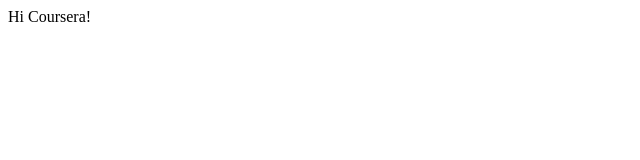
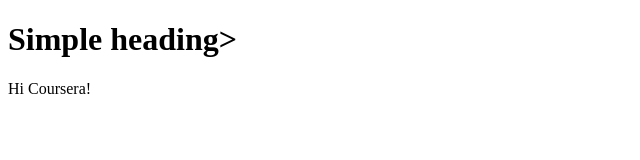
Before and after one commit to nitishnt/coursera-test, a plain HTML site: page site/index.html in a window 1280 px wide. Shown: the whole page, without its empty margins (0-640 px from the left). Drawn offline with Linux system fonts and the light colour scheme.

Commit message:
small addition

```diff
--- a/site/index.html
+++ b/site/index.html
@@ -2,7 +2,9 @@
 <html>
     <head>
         <title>Hello Coursera</title>
-        </head>
-        <body>
-            <p1>Hi Coursera!</p1>
+    </head>
+     <body>
+        <h1>Simple heading></h1>
+        <p1>Hi Coursera!</p1>
+    </body>
 </html>
```
